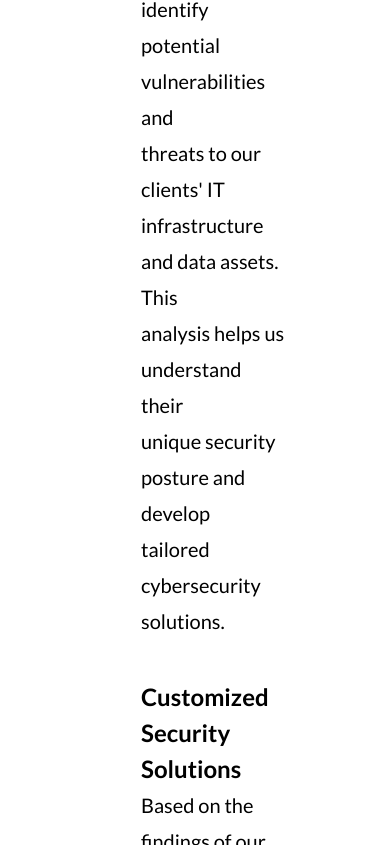
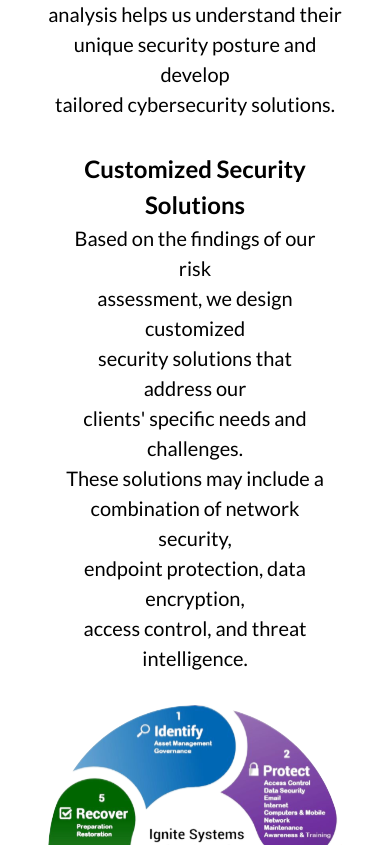
Before and after one commit to martinvibes/Aufgabe-website, a React (Vite) app: page /cyber-solution in a window 390 px wide. Shown: the part 2439-3284 px from the top of the page. Built offline with nearby package versions, Linux system fonts and the light colour scheme.

Commit message:
rearranged the cyber solution four boxes to fit in all devices

```diff
--- a/src/components/CyberSolutionsPage.jsx
+++ b/src/components/CyberSolutionsPage.jsx
@@ -153,14 +153,14 @@ function OurApproach() {
 
 function FourBoxesWithImage() {
   return (
-    <div className="container mx-auto p-4">
-      <div className="gri mx-16 my-2 grid gap-4 md:grid-cols-1 md:text-center lg:grid-cols-1 lg:text-left xl:grid-cols-3">
+    <div className="mx-auto p-4">
+      <div className="mx-8 my-2 grid gap-4 text-center sm:mx-16 md:grid-cols-1 lg:grid-cols-1 lg:text-left xl:grid-cols-3">
         <div className="lg:flex lg:items-center lg:justify-center xl:block">
-          <div className="p-4">
+          <div className="sm:p-4">
             <h1 className="text-font24 font-bold">
               Risk Assessment and Analysis
             </h1>
-            <p className="text-font20 font-normal leading-9">
+            <p className="text-font20 font-normal sm:leading-9">
               We begin by conducting a <br /> comprehensive risk assessment to{" "}
               <br /> identify potential vulnerabilities and <br /> threats to
               our clients&#39; IT <br />
@@ -169,11 +169,11 @@ function FourBoxesWithImage() {
               tailored cybersecurity solutions.
             </p>
           </div>
-          <div className="mt-2 p-4 lg:mt-12">
+          <div className="mt-4 p-4 sm:mt-2 lg:mt-12">
             <h1 className="text-font24 font-bold">
               Customized Security Solutions
             </h1>
-            <p className="text-font20 font-normal leading-9">
+            <p className="text-font20 font-normal sm:leading-9">
               Based on the findings of our risk <br /> assessment, we design
               customized <br />
               security solutions that address our <br /> clients&#39; specific
@@ -196,7 +196,7 @@ function FourBoxesWithImage() {
         <div className="text-center md:ml-16 lg:flex lg:items-center lg:justify-center lg:text-left xl:block">
           <div className="p-4">
             <h1 className="text-font24 font-bold">Proactive Monitoring</h1>
-            <p className="text-font20 font-normal leading-9">
+            <p className="text-font20 font-normal sm:leading-9">
               We deploy advanced monitoring <br /> tools and technologies to{" "}
               <br /> continuously monitor our clients&lsquo; IT <br />{" "}
               environments for suspicious <br /> activities and potential
@@ -205,9 +205,9 @@ function FourBoxesWithImage() {
             </p>
           </div>
 
-          <div className="p-4 lg:mt-12">
+          <div className="p-4 lg:mt-10">
             <h1 className="text-font24 font-bold">Continuous Improvement</h1>
-            <p className="text-font20 font-normal leading-9">
+            <p className="text-font20 font-normal">
               Cybersecurity threats are constantly <br /> evolving, so we
               continuously monitor <br /> industry trends and emerging threats{" "}
               <br /> to ensure that our clients&#39; security <br /> measures
```
